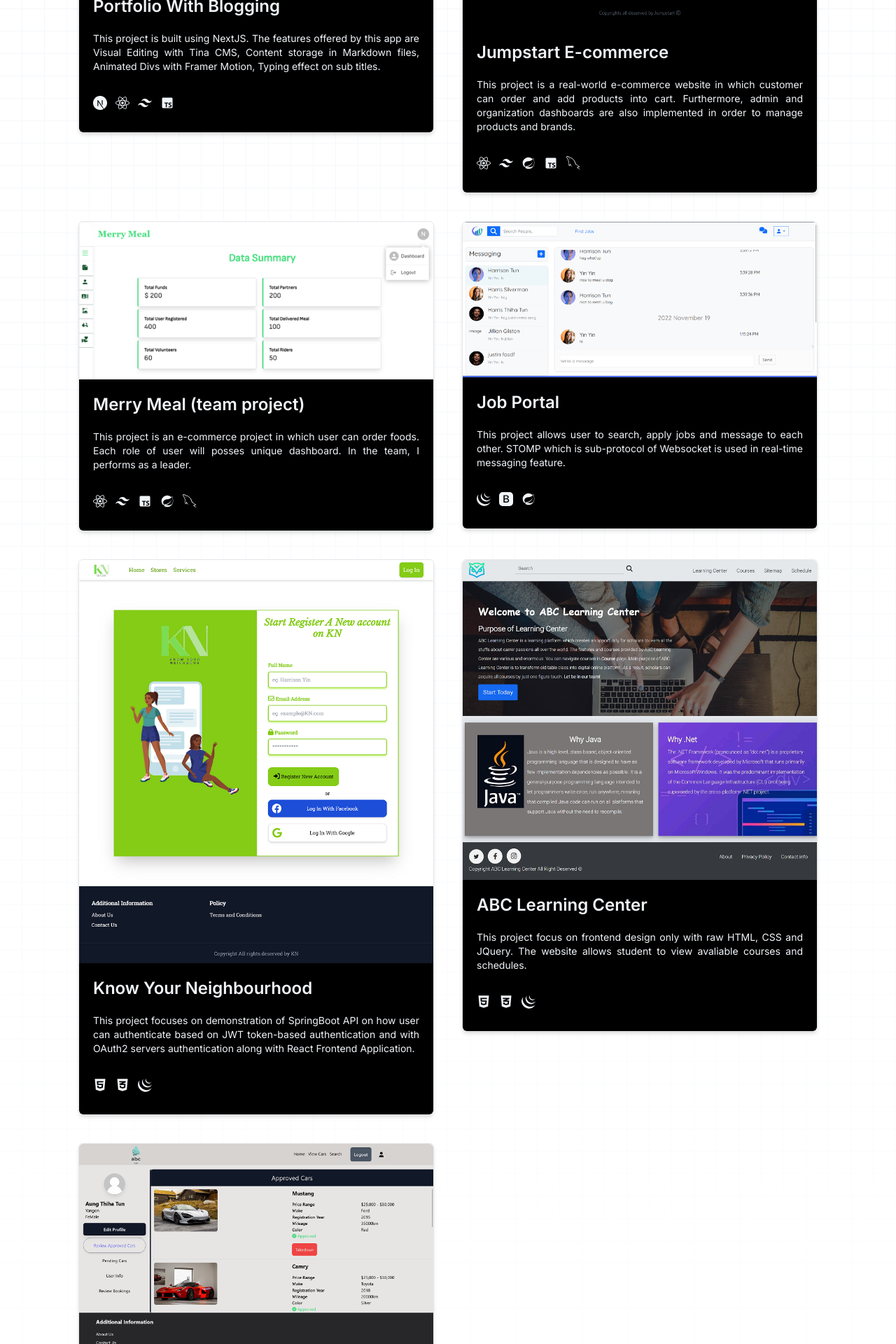
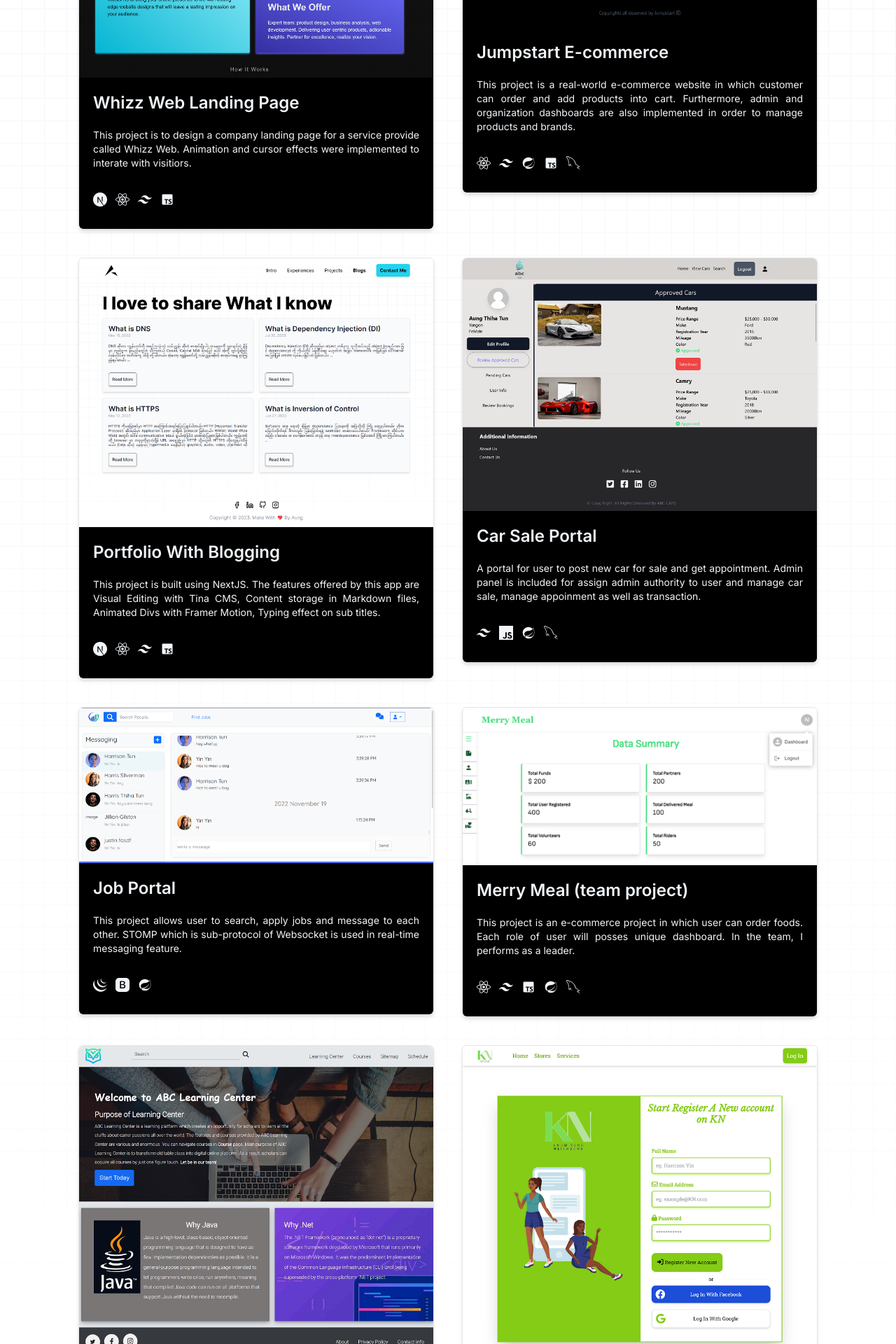
Before and after one commit to harrison542002/aung, a Next.js app: page /projects in a window 1280 px wide. Shown: the part 660-2580 px from the top of the page at 70% size. Built offline with nearby package versions, Linux system fonts and the light colour scheme.

Commit message:
add whizz web landing page project

```diff
--- a/src/app/projects/page.tsx
+++ b/src/app/projects/page.tsx
@@ -14,7 +14,7 @@ import {
 import { BsFillBootstrapFill } from "react-icons/bs";
 import { GrMysql } from "react-icons/gr";
 import { BiLogoSpringBoot, BiLogoTypescript } from "react-icons/bi";
-import { FaGithub, FaReact, FaHtml5, FaCss3Alt } from "react-icons/fa";
+import { FaGithub, FaReact, FaHtml5, FaCss3Alt, FaEye } from "react-icons/fa";
 import SpacingLayout from "@/components/SpacingLayout";
 import TypedHeading from "@/components/typeheading";
 type Props = {};
@@ -25,8 +25,10 @@ const ProjectCard = ({
   description,
   project_image,
   icons,
+  view,
 }: {
-  github: string;
+  github?: string;
+  view?: string;
   project_title: string;
   description: string;
   project_image: string;
@@ -48,9 +50,16 @@ const ProjectCard = ({
           <div className="absolute bg-black rounded-t-md w-full h-full group-hover:opacity-30 opacity-0 transition-all duration-500">
             <div className="text-white flex justify-center items-center h-full w-full">
               <div>
-                <Link href={github} target="_blank">
-                  <FaGithub size={50} className="opacity-100" />
-                </Link>
+                {github && (
+                  <Link href={github} target="_blank">
+                    <FaGithub size={50} className="opacity-100" />
+                  </Link>
+                )}
+                {view && (
+                  <Link href={view} target="_blank">
+                    <FaEye size={50} className="opacity-100" />
+                  </Link>
+                )}
               </div>
             </div>
           </div>
@@ -85,14 +94,14 @@ const Projects = (props: Props) => {
             animate={"animateState"}
             className="text-cyan-500 font-bold"
           >
-            Personal And Academic Projects
+            Personal and Academic Projects
           </motion.h2>
           <div className="py-5 grid lg:grid-cols-2 md:grid-cols-2 grid-cols-1 gap-10">
             <ProjectCard
-              project_title="Portfolio With Blogging"
-              description="This project is built using NextJS. The features offered by this app are Visual Editing with Tina CMS, Content storage in Markdown files, Animated Divs with Framer Motion, Typing effect on sub titles."
-              github="https://github.com/harrison542002/aung"
-              project_image={"/img/project-image/portfolio.png"}
+              project_title="Whizz Web Landing Page"
+              description="This project is to design a company landing page for a service provide called Whizz Web. Animation and cursor effects were implemented to interate with visitiors."
+              view="https://whizzweb.tech/"
+              project_image={"/img/project-image/whizzweb.tech.png"}
               icons={
                 <>
                   <SiNextdotjs />
@@ -121,21 +130,33 @@ const Projects = (props: Props) => {
               }
             />
             <ProjectCard
-              project_title="Merry Meal (team project)"
-              description="This project is an e-commerce project in which user can order foods. Each role of user will posses unique dashboard. In the team, I performs as a leader."
-              github="https://github.com/Khushboo004/Merry-Meal"
-              project_image={"/img/project-image/merrymeal.png"}
+              project_title="Portfolio With Blogging"
+              description="This project is built using NextJS. The features offered by this app are Visual Editing with Tina CMS, Content storage in Markdown files, Animated Divs with Framer Motion, Typing effect on sub titles."
+              github="https://github.com/harrison542002/aung"
+              project_image={"/img/project-image/portfolio.png"}
               icons={
                 <>
+                  <SiNextdotjs />
                   <FaReact />
                   <SiTailwindcss />
                   <BiLogoTypescript />
+                </>
+              }
+            />
+            <ProjectCard
+              project_title="Car Sale Portal"
+              description="A portal for user to post new car for sale and get appointment. Admin panel is included for assign admin authority to user and manage car sale, manage appoinment as well as transaction."
+              github="https://github.com/harrison542002/car-sale-spring-boot"
+              project_image={"/img/project-image/carsale.png"}
+              icons={
+                <>
+                  <SiTailwindcss />
+                  <SiJavascript />
                   <BiLogoSpringBoot />
                   <GrMysql />
                 </>
               }
             />
-
             <ProjectCard
               project_title="Job Portal"
               description="This project allows user to search, apply jobs and message to each other. STOMP which is sub-protocol of Websocket is used in real-time messaging feature."
@@ -149,17 +170,18 @@ const Projects = (props: Props) => {
                 </>
               }
             />
-
             <ProjectCard
-              project_title="Know Your Neighbourhood"
-              description="This project focuses on demonstration of SpringBoot API on how user can authenticate based on JWT token-based authentication and with OAuth2 servers authentication along with React Frontend Application."
-              github="https://github.com/harrison542002/know-your-neighbour-bk"
-              project_image={"/img/project-image/kn.png"}
+              project_title="Merry Meal (team project)"
+              description="This project is an e-commerce project in which user can order foods. Each role of user will posses unique dashboard. In the team, I performs as a leader."
+              github="https://github.com/Khushboo004/Merry-Meal"
+              project_image={"/img/project-image/merrymeal.png"}
               icons={
                 <>
-                  <FaHtml5 />
-                  <FaCss3Alt />
-                  <SiJquery />
+                  <FaReact />
+                  <SiTailwindcss />
+                  <BiLogoTypescript />
+                  <BiLogoSpringBoot />
+                  <GrMysql />
                 </>
               }
             />
@@ -177,16 +199,15 @@ const Projects = (props: Props) => {
               }
             />
             <ProjectCard
-              project_title="Car Sale Portal"
-              description="A portal for user to post new car for sale and get appointment. Admin panel is included for assign admin authority to user and manage car sale, manage appoinment as well as transaction."
-              github="https://github.com/harrison542002/car-sale-spring-boot"
-              project_image={"/img/project-image/carsale.png"}
+              project_title="Know Your Neighbourhood"
+              description="This project focuses on demonstration of SpringBoot API on how user can authenticate based on JWT token-based authentication and with OAuth2 servers authentication along with React Frontend Application."
+              github="https://github.com/harrison542002/know-your-neighbour-bk"
+              project_image={"/img/project-image/kn.png"}
               icons={
                 <>
-                  <SiTailwindcss />
-                  <SiJavascript />
-                  <BiLogoSpringBoot />
-                  <GrMysql />
+                  <FaHtml5 />
+                  <FaCss3Alt />
+                  <SiJquery />
                 </>
               }
             />
```
Also changed, not shown: public/img/project-image/whizzweb.tech.png (added).
